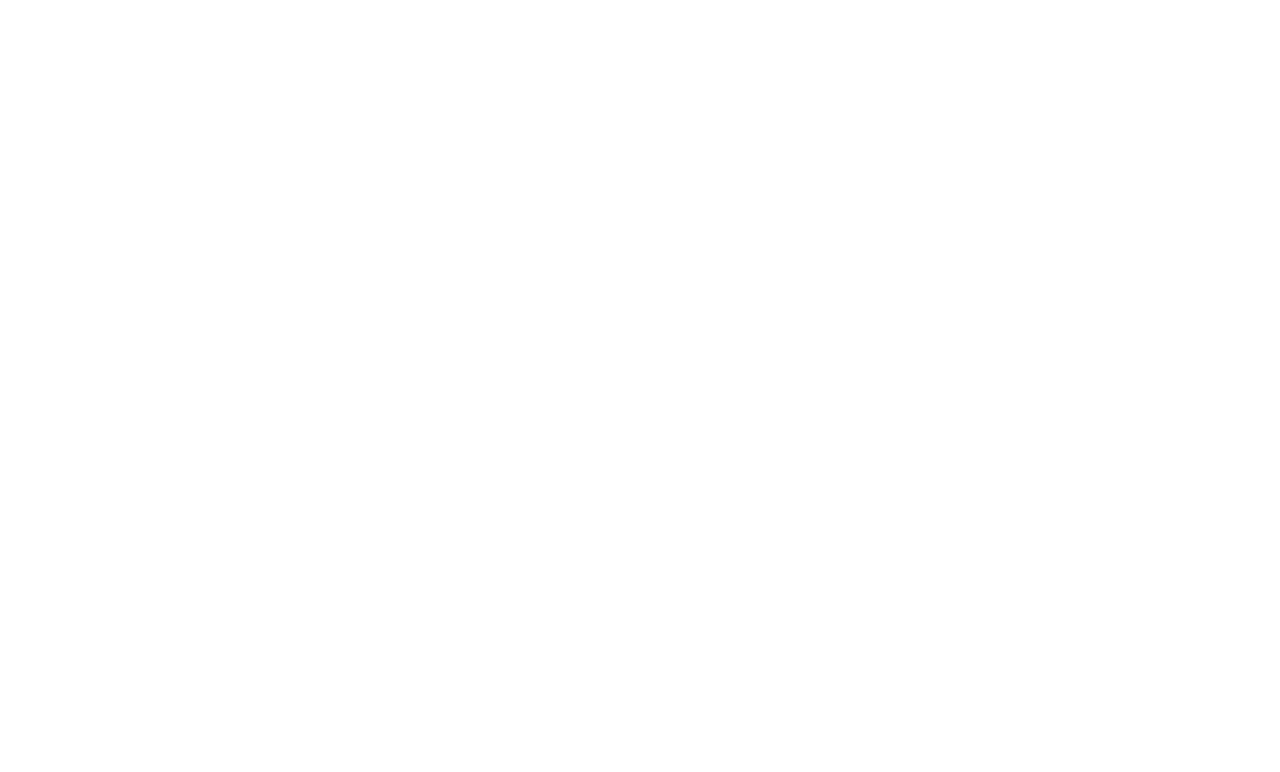
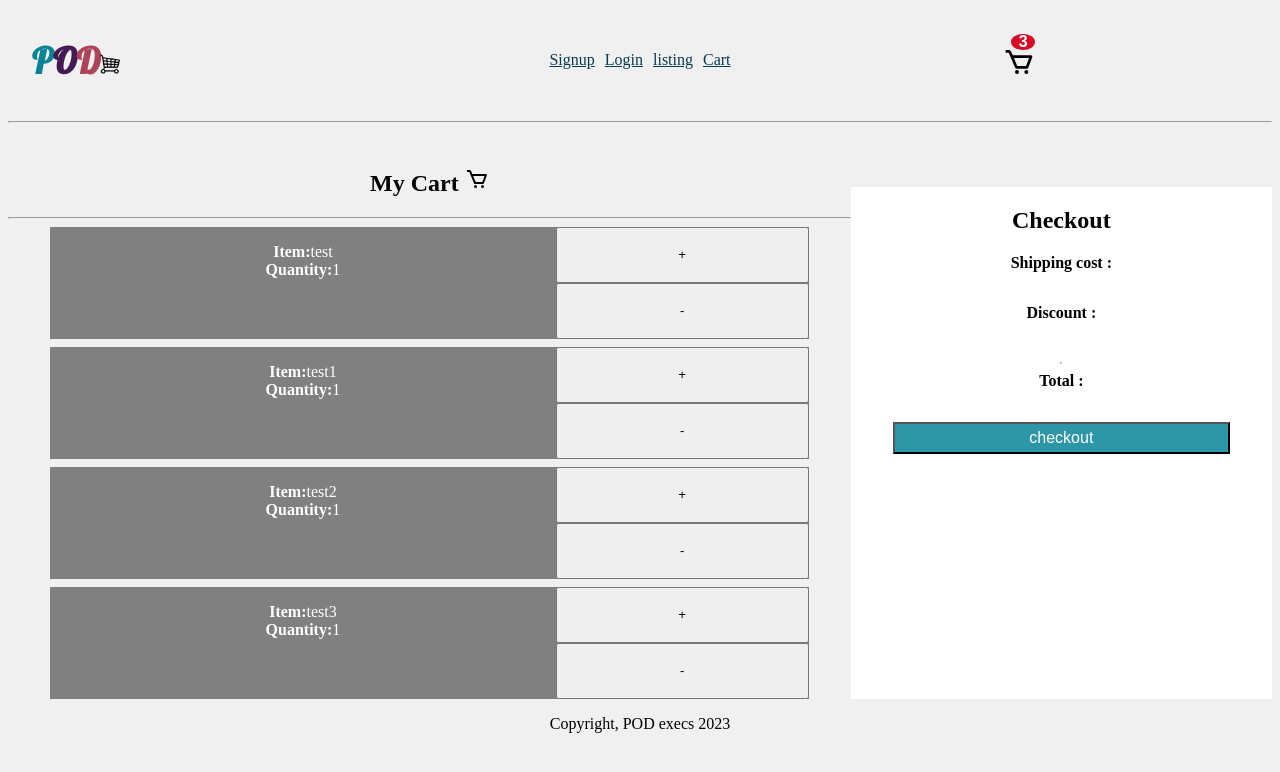
Before and after one commit to star-nosed-mole-12/pod, a React app: page /cart in a window 1280 px wide. Before the commit this address had no page. Shown: the top 772 px of the page. Built offline with nearby package versions, Linux system fonts and the light colour scheme.

Commit message:
CART 70%

```diff
--- a/client/common/Header.js
+++ b/client/common/Header.js
@@ -2,11 +2,12 @@
 import cart from "../assets/cart.png";
 import styled from "styled-components";
 import { NavLink, Navlist } from "react-router-dom";
-
+import { BiCart } from "react-icons/bi";
 const links = [
     {name: "Signup", path:"/signup"},
     {name:"Login", path: "/login"},
-    {name:"Cart", path: "/Cart"}
+    {name: "listing", path: "/listing"},
+    {name:"Cart", path: "/cart"}
 
 ]
 
@@ -44,6 +45,11 @@
                     </nav>
                 <Navigation />
 
+                <Bi> <div className="cart">
+                <div className="count"><span>3</span></div>
+                 { < BiCart  className="bicart"/>}
+                </div>
+                </Bi>
                 </Container>
             <hr />
             </header>
@@ -57,7 +63,6 @@
 font-family: 'Lilita One', cursive;
 font-family: 'Lobster', cursive;
 font-size: 1.5rem;
-background-color : blue;
 `
 const P = styled.a`
 color: #088395 ;
@@ -76,9 +81,10 @@
 
 const NavContainer = styled.nav`
 display : flex;
+
 list-style: none;
 align-self: center;
-margin-right : 5rem;
+margin : auto;
 gap: 10px;
 `
 const StyledNavLink = styled(NavLink)`
@@ -86,9 +92,50 @@
 `
 
 const Container = styled.div`
-display : flex;
+display : grid;
+grid-template-columns : 2fr 1fr 2fr;
 justify-content : space-between;
 background-color : ##F1EFEF;
 
 `
+
+const Bi = styled.div`
+margin: auto;
+
+.cart {
+    position: relative;
+    display: block;
+    width: fit-content;
+    height: auto;
+    overflow: hidden;
+    .bicart {
+      position: relative;
+      top: 4px;
+      z-index: 1;
+      font-size: 24px;
+        height: 3rem;
+        width: 2rem;
+    }
+    .count {
+        position: absolute;
+        top: 0;
+        justify-content: center;
+        text-align: center;
+        right: 0;
+        z-index: 2;
+        font-size: 1rem;
+        border-radius: 50%;
+        background: #d60b28;
+        width: 1.5rem;
+        height: auto;
+        line-height:16px;
+        display: block;
+        text-align: center;
+        color: white;
+        font-family: sans-serif;
+        font-weight: bold;
+    }
+
+    }
+`
 export default Header;
--- a/client/pages/AllListings/AllListings.jsx
+++ b/client/pages/AllListings/AllListings.jsx
@@ -44,3 +44,6 @@
         </div>
     );
 }
+
+
+export default AllListings;
--- /dev/null
+++ b/client/pages/Cart/Cart.js
@@ -0,0 +1,130 @@
+import React from "react";
+import styled from "styled-components";
+import { BiCart } from "react-icons/bi";
+// import { useSelector } from "react-redux";
+
+
+const Item = ({item}) => {
+
+    return (
+        <Container>
+            <p className="text"> <strong>Item:</strong>{item}
+            <br></br>
+            <strong>Quantity:</strong>1</p>
+            <div className="Buttons">
+            <button>+</button>
+            <button>-</button>
+            </div>
+
+
+
+        </Container>
+    );
+};
+
+
+const Cart = () => {
+
+    // const products = useSelector((state) => state.cart.checkout)
+    // const total = useSelector((state) => state.cart.total);
+    // console.log(products);
+
+    let output;
+    output = ["test", "test1", "test2", "test3"];
+    const display = (output) => {
+
+        // if(Array.isArray(output)) {
+            return (
+                <div>
+                    {output.map((item, i)=> (
+                        <Display>
+                     <Item key={i} item={item} />
+                        </Display>
+                    ))}
+                </div>
+            )
+        // }
+
+        // return output;
+    }
+
+    return(
+
+        <CartContainer>
+
+            <div>
+            <h2>My Cart <a>{<BiCart/>}</a></h2>
+
+            <hr></hr>
+            {display(output)}
+            </div>
+
+            <Checkout>
+                <h2>Checkout</h2>
+
+                <strong>Shipping cost :</strong>
+                <p></p>
+                <strong>Discount : </strong>
+                <p></p>
+                <hr></hr>
+                <span><strong>Total : </strong></span>
+                <p></p>
+
+                <button>checkout</button>
+            </Checkout>
+
+        </CartContainer>
+    )
+}
+
+
+const Display = styled.div`
+gap: 1rem;
+margin-top: 0.5rem;
+`
+const Container = styled.div`
+color: white;
+width : 90%;
+height : 7rem;
+display : grid;
+margin: auto;
+background-color : grey;
+grid-template-columns :  2fr 1fr;
+
+.Buttons {
+    display: flex;
+    flex-direction: column;
+
+    button {
+        height: 50%;
+    }
+}
+`;
+const CartContainer = styled.div`
+margin-top: 1.5rem;
+display: grid;
+grid-template-columns : 2fr 1fr;
+text-align: center;
+width: 100%;
+
+
+`
+
+const Checkout = styled.div`
+margin-top: 2.5rem;
+background-color : white;
+display: flex;
+flex-direction: column;
+align-items: center;
+
+button {
+    color: white;
+   font-size: 1rem;
+   text-align: center;
+    width : 80%;
+    height: 2rem;
+    background-color: #2E97A7;
+}
+
+`
+export default Cart;
--- a/client/pages/pageLayout/Layout.js
+++ b/client/pages/pageLayout/Layout.js
@@ -1,22 +1,25 @@
 import React from "react";
 import { Outlet } from "react-router-dom";
 import { BrowserRouter as Router, Routes, Route, Link, Switch } from "react-router-dom";
-
+import styled from "styled-components";
 import Footer from "../../common/Footer"
 import Header from "../../common/Header"
 import Home from "../Home/Home"
 import Login from "../SignInUp/Login";
 import SignUp from "../SignInUp/SignUp";
+import AllListings from "../AllListings/AllListings.jsx";
+import Cart from "../Cart/Cart";
+
 
 const Pages = () => {
 
     const Page = () => {
         return (
-            <div>
+            <PageContainer>
                 <Header />
                 <Outlet />
                 <Footer />
-            </div>
+            </PageContainer>
         )
     }
 
@@ -28,13 +31,15 @@
 
                 <Route path="/" element={<Page />}>
                     <Route path ="" element={<Home />} />
-                    <Route />
+                    <Route path ='/login' element={<Login/>}/>
+                    <Route path ='/signup' element={<SignUp/>}/>
+                    <Route path ='/listing' element={<AllListings/>}/>
+                    <Route path="/cart"  element={<Cart/>}/>
                     <Route />
                 </Route>
             </Routes>
             <Routes>
-                    <Route path ='/login' element={<Login/>}/>
-                    <Route path ='/signup' element={<SignUp/>}/>
+
                 </Routes>
         </Router>
         </>
@@ -42,5 +47,8 @@
 }
 
 
+const PageContainer = styled.div`
+background-color: #F0F0F0;
+`
 
 export default Pages;
--- /dev/null
+++ b/client/store/store.js
@@ -0,0 +1,6 @@
+import { configureStore } from "@reduxjs/toolkit";
+import cartReducer from "./cartSlice";
+
+export const store = configureStore({
+    reducer : {cart : cartReducer},
+});
--- a/client/styles/App.scss
+++ b/client/styles/App.scss
@@ -1,3 +1,3 @@
 body {
-    background-color: white;
+background-color: #F0F0F0;;
 }
--- a/webpack.config.js
+++ b/webpack.config.js
@@ -10,6 +10,7 @@
         filename: 'index.bundle.js',
         publicPath: '/',
     },
+    mode : "development",
     devServer: {
         port: 3000,
         hot: true,
```
Also changed, not shown: client/store/cartSlice.js (added, +24 -0 lines), package.json (+8 -6 lines), 8 other files (tests, documents, lock files or other folders).
